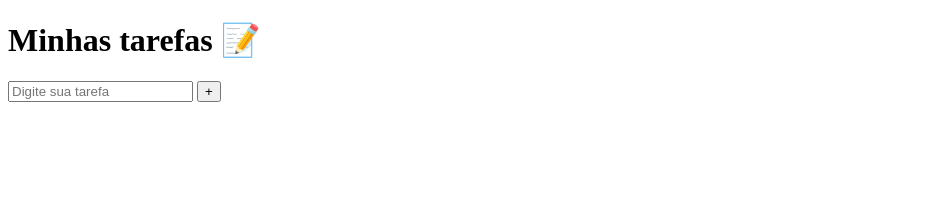
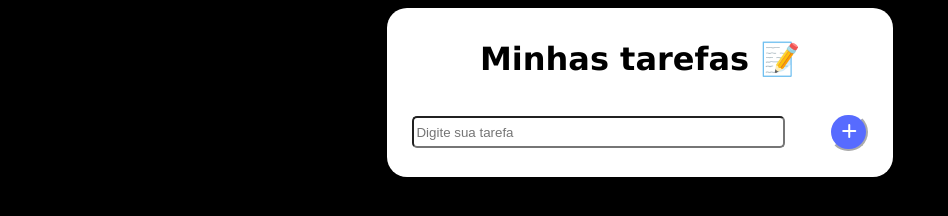
Before and after one commit to Thaisfelicio/To-Do-List-Simples, a plain HTML site: page frontend/index.html in a window 1280 px wide. Shown: the whole page, without its empty margins (0-948 px from the left). Drawn offline with nearby package versions, Linux system fonts and the light colour scheme.

Commit message:
início de estilização

```diff
--- a/frontend/index.html
+++ b/frontend/index.html
@@ -4,6 +4,7 @@
     <meta charset="UTF-8">
     <meta name="viewport" content="width=device-width, initial-scale=1.0">
     <link rel="stylesheet" href="style.css">
+    <link rel="stylesheet" href="https://fonts.googleapis.com/css2?family=Material+Symbols+Rounded:opsz,wght,FILL,GRAD@24,700,0,200&icon_names=add" />
     <script src="script.js" defer></script>
     <title>To Do | Do It</title>
 </head>
@@ -11,8 +12,15 @@
     <div class="container">
         <div class="borda">
             <h1>Minhas tarefas 📝</h1>
-            <input placeholder="Digite sua tarefa" type="text">
-            <button>+</button>
+            <div class="add-tarefa">
+                <input placeholder="Digite sua tarefa" type="text">
+                <button>
+                    <span class="material-symbols-rounded">
+                        add
+                    </span>
+                </button>
+            </div>
+
             <ul>
 
             </ul>
--- a/frontend/style.css
+++ b/frontend/style.css
@@ -1,3 +1,63 @@
+body {
+    background-color: black;
+}
+
 .container {
+    display: flex;
+    justify-content: center;
+    align-items: center;
+}
+
+.borda {
+    /* display: flex; */
+    /* flex-direction: column; */
+    /* justify-content: center; */
+    background-color: #FFFFFF;
+    width: 40%;
+    border-radius: 20px;
+    /* border: 10vw; */
+}
+
+h1 {
+    display: flex;
+    justify-content: center;
+    font-size: 2rem;
+    padding: 2%;
+    font-family: 'Lucida Sans', 'Lucida Sans Regular', 'Lucida Grande', 'Lucida Sans Unicode', Geneva, Verdana, sans-serif;
+}
+
+.add-tarefa {
+    display: flex;
+    flex-direction: row;
+    align-items: center;
+    justify-content: space-between;
+    margin: 5%;
+}
+
+input {
+    width: 80%;
+    height: 2em;
+    border-radius: 5px;
+}
+
+button {
+    border-radius: 50px;
+    width: 3em;
+    height: 3em;
+    font-size: 0.8rem;
+    background-color:rgb(87, 107, 255);
+    color: #FFFFFF;
+    border-color: #FFFFFF;
+}
+
+button:hover {
+    background-color: rgb(53, 164, 255)
+}
+
+ul {
+    list-style-type: none;
+}
+
+li {
 
 }
```
